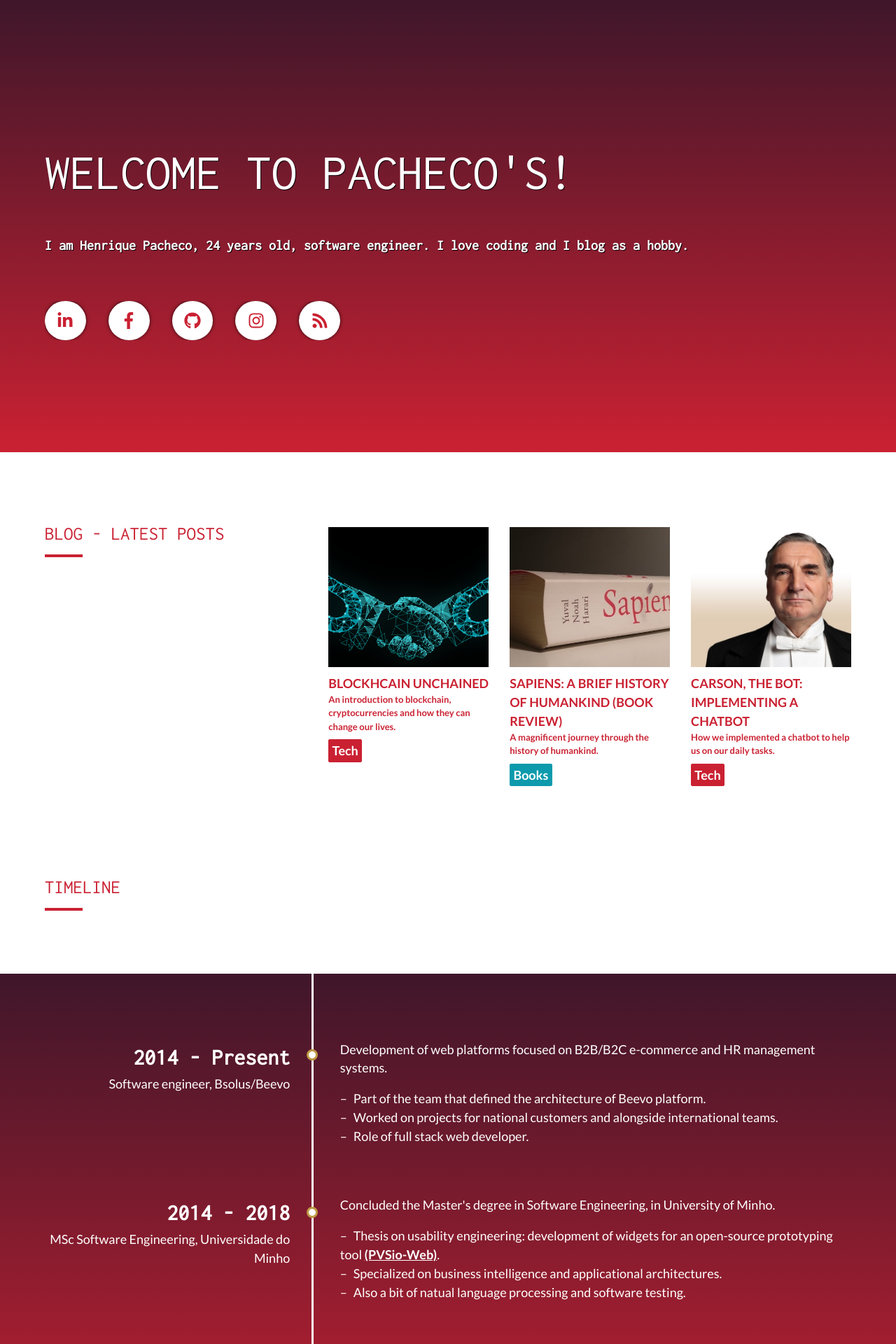
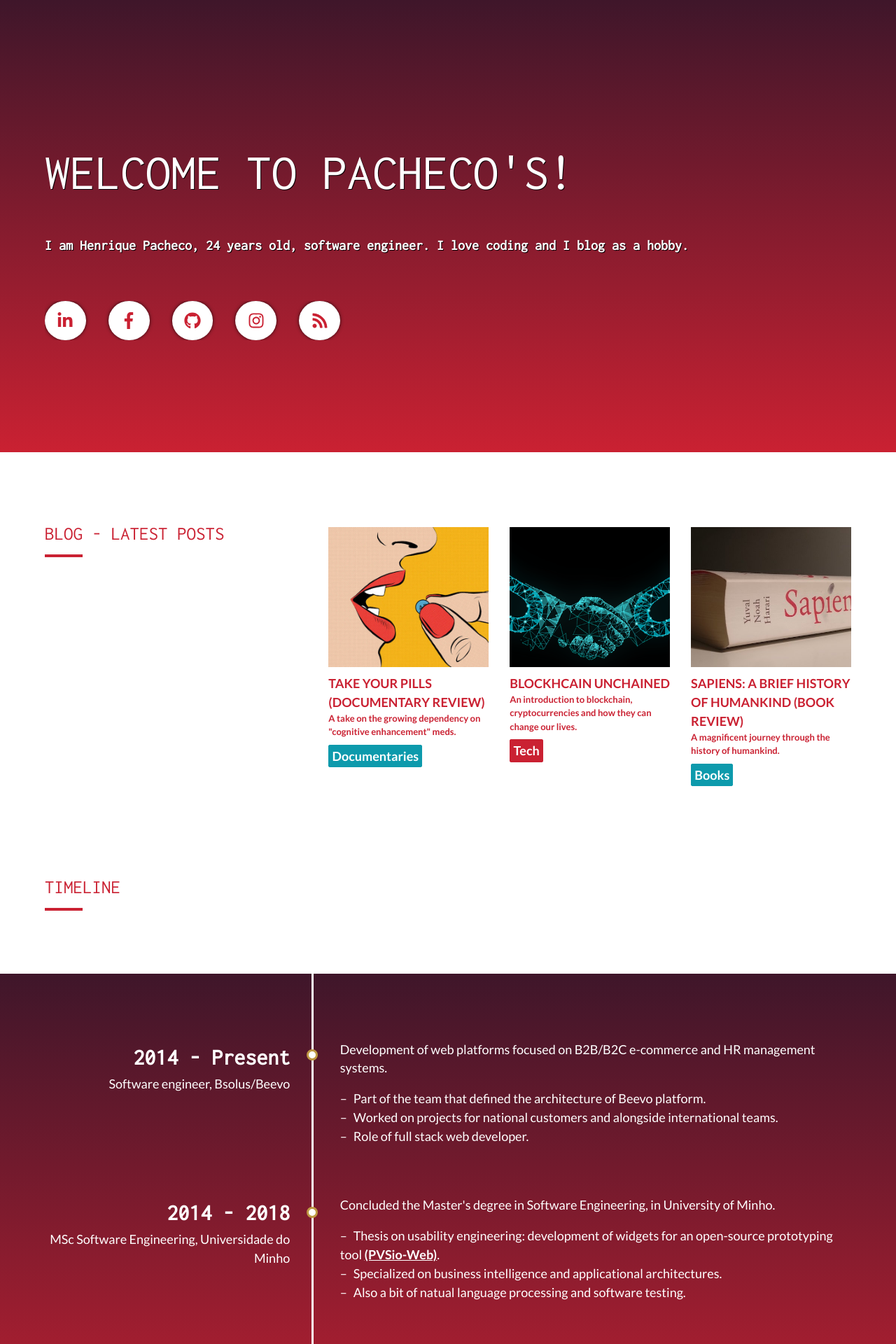
Before and after one commit to ikas/ikas.github.io, a Jekyll site: the page built from index.md, in a window 1280 px wide. Shown: the top 1920 px of the page at 70% size. Built offline with Jekyll 4.4.1, drawn with Linux system fonts in a browser that asks for light colours; nearby versions of some CDN libraries; our own code applies the rules of GitHub Pages for plain Markdown files; part of the change alters nothing that is shown.

Commit message:
New blog post - Take your pills documentary review

```diff
--- /dev/null
+++ b/_posts/2018-03-24-take-your-pills.markdown
@@ -0,0 +1,40 @@
+---
+title: "Take your pills (Documentary review)"
+date: 2018-03-24 17:00:00 +0000
+author: "Henrique Pacheco"
+layout: post
+image: assets/img/posts/take-your-pills.jpg
+thumb: assets/img/posts/thumbs/take-your-pills.jpg
+short_description: "A take on the growing dependency on \"cognitive enhancement\" meds."
+category: Documentaries
+---
+
+[Take your pills][pills-link], released on March 16th on [Netflix][pills-netflix-link], is an entertaining take on the growing usage of prescrption drugs such as [Adderall][adderall-link] or [Ritalin][ritalin-link] for performance improvements on the taker's daily lives. The documentary raises thought-provoking interesting questions about the way we as a society view our daily lives and the concept of success.
+
+## What is the effect of Adderall (and similar stimulants)?
+
+[Adderall's][adderall-link] main ingredient is [amphetamine][amphetamine-link], a stimulant which, in short-term, induces the taker into a state of **excitement, euphoria, power, increased concentration and quicker reaction times**. Amphetamines have been around for a long time, and they are usually prescribed as a medicine for ADD, mostly in infants. However, most recently, its usage has increased in many environments (mostly in the United States) such as univeristies, high-pressure jobs or professional sports leagues, due to the competitive advantage they bring.
+
+Under the effects of Adderall, students have improved concentration rates when studying, employees are able to work for longer periods without need to rest and athletes experience significant improvements on their performances and reflexes. **In highly competitive environments, having such capabilities can certainly be a stategic advantage over the competition.**
+
+
+## The pros are straight-forward, but what are the cons?
+
+The advantages of the usage of amphetamines are pretty straight-forward. Who wouldn't want to be able to pull all-nighters without feeling exhausted? Who wouldn't want to be able to focus on boring tasks that need to be done for hours and hours? [Take your pills][pills-link] is pretty clear about this, **but it does not give a clear view of what are the disadvantages, mainly the long-term ones.**
+
+Aside from the obvious addiction risk (for all purposes, amphetamines are drugs), respiratory problems, paranoia and psychosis are amongst the list of possible long-term effects. And though these are referred along the documentary, their ramifications and examples are not explored, leaving a significant gap in the whole analysis.
+
+
+## The bigger picture
+
+Setting aside pros and cons of amphetamine usage, there are still a lot of questions that are left unanswered. The most important one is certainly **what the hell is going on with our society**, where the successful student is the one that is physically able to spend more time studying, or the successful employee is the one that actually thrives under pressure, whatever the cost? **Why are we so heavily focused on "being successful", to the point of needing daily doses  of "cognitive enhancement" to deal with the stress of our lives?**
+
+[Take your pills][pills-link] does not have an answer to these questions, but it does the important job of raising them, and that is probably the most brilliant aspect of this documentary.
+
+
+
+[pills-link]: http://www.imdb.com/title/tt7983844/
+[pills-netflix-link]: http://www.imdb.com/title/tt7983844/
+[adderall-link]: https://en.wikipedia.org/wiki/Adderall
+[ritalin-link]: https://en.wikipedia.org/wiki/Methylphenidate
+[amphetamine-link]: https://drugabuse.com/library/the-effects-of-amphetamine-use/
--- a/_sass/post.scss
+++ b/_sass/post.scss
@@ -28,7 +28,7 @@ span.category-label {
     line-height: 3rem;
     color: $theme-white;
 
-    &.category-books {
+    &.category-books, &.category-documentaries {
         background-color: #0D9AAC;
         border-color: #0D9AAC;
     }
```
Also changed, not shown: assets/img/posts/take-your-pills.jpg (added), assets/img/posts/thumbs/take-your-pills.jpg (added).
